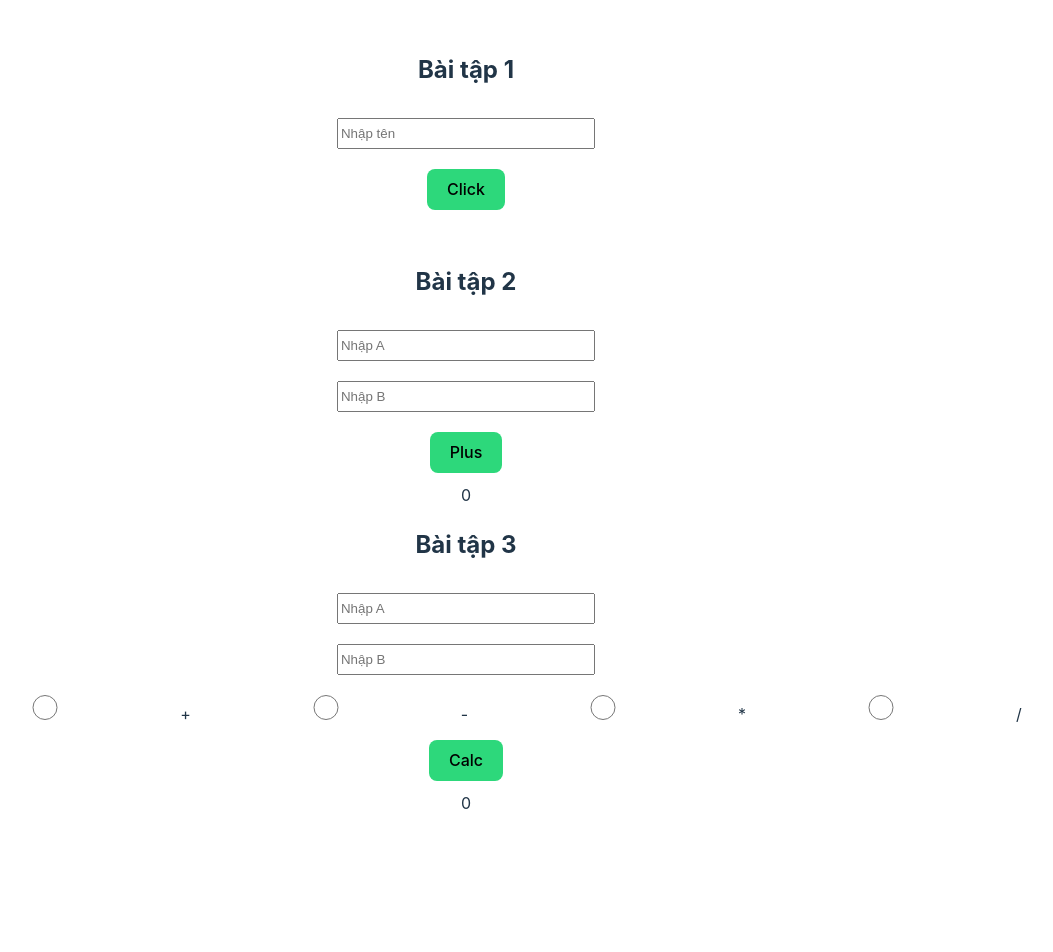
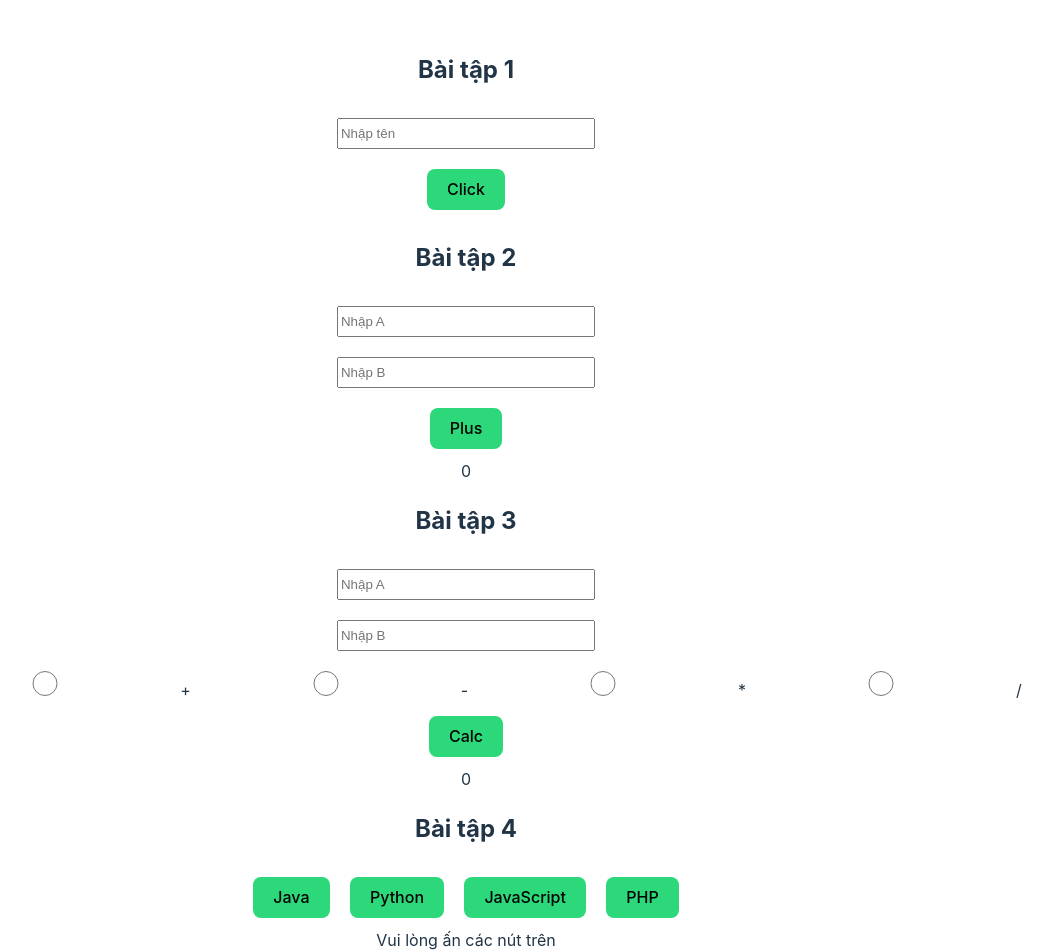
Before and after one commit to DeeDeevk/LTPTGiaoDien_NguyenHoVietKhoa_THTuan2, a React (Vite) app: page / in a window 1280 px wide. Shown: the top 952 px of the page, without its empty margins (174-1227 px from the left). Before the commit the page ends 847 px from the top, so only its background shows below. Built offline with nearby package versions, Linux system fonts and the light colour scheme.

Commit message:
Bai tap 04

```diff
--- a/src/App.jsx
+++ b/src/App.jsx
@@ -1,10 +1,10 @@
 import React from 'react'
-import {useState} from 'react'
 import reactLogo from './assets/react.svg'
 import './App.css'
 import BaiTap01 from './components/BaiTap01'
 import BaiTap02 from './components/BaiTap02'
 import BaiTap03 from './components/BaiTap03'
+import BaiTap04 from './components/BaiTap04'
 
 function App() {
 
@@ -13,11 +13,12 @@ function App() {
     <>
       <h2>Bài tập 1</h2>
       <BaiTap01></BaiTap01>
-      <br />
       <h2>Bài tập 2</h2>
       <BaiTap02></BaiTap02>
       <h2>Bài tập 3</h2>
       <BaiTap03></BaiTap03>
+      <h2>Bài tập 4</h2>
+      <BaiTap04></BaiTap04>
     </>
   )
 }
--- /dev/null
+++ b/src/components/BaiTap04.css
@@ -0,0 +1,9 @@
+button{
+    margin: 10px;
+    background-color: rgb(45, 216, 123);
+}
+input{
+    margin: 10px;
+    width: 250px;
+    min-height: 25px;
+}
--- /dev/null
+++ b/src/components/BaiTap04.jsx
@@ -0,0 +1,20 @@
+import { useState } from 'react'
+import './BaiTap04.css'
+export default function BaiTap04(){
+    const [nutChon, setNutChon] = useState('Vui lòng ấn các nút trên');
+
+    function handleButton(e){
+        setNutChon(e.target.value);
+    }
+
+    return(
+        <div>
+            <button value='Java' onClick={handleButton}>Java</button>
+            <button value='Python' onClick={handleButton}>Python</button>
+            <button value='JavaScript' onClick={handleButton}>JavaScript</button>
+            <button value='PHP' onClick={handleButton}>PHP</button>
+            <br />
+            <span>{nutChon}</span>
+        </div>
+    );
+}
```
Also changed, not shown: MinhChung/BaiTap04.jpg (added).
